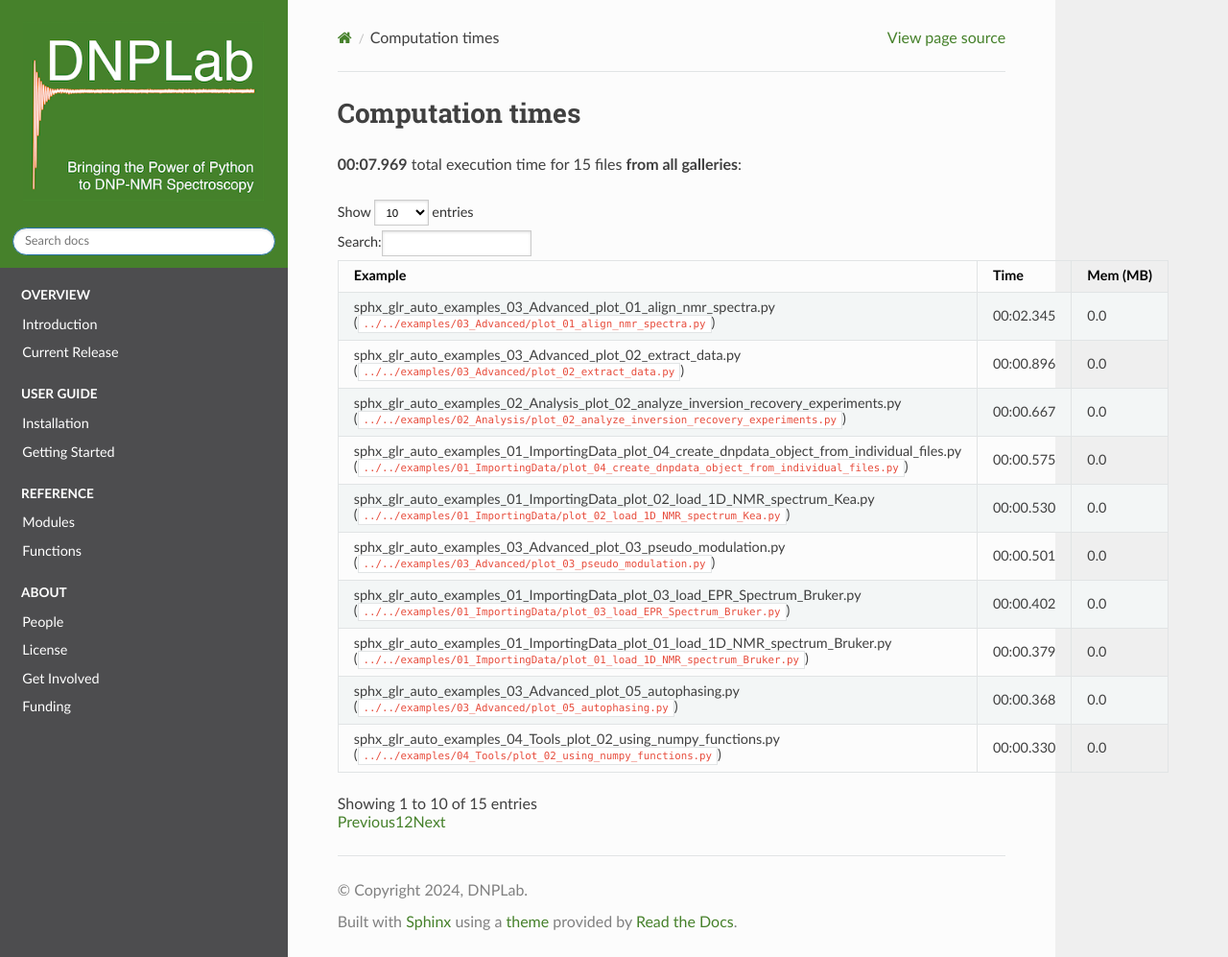
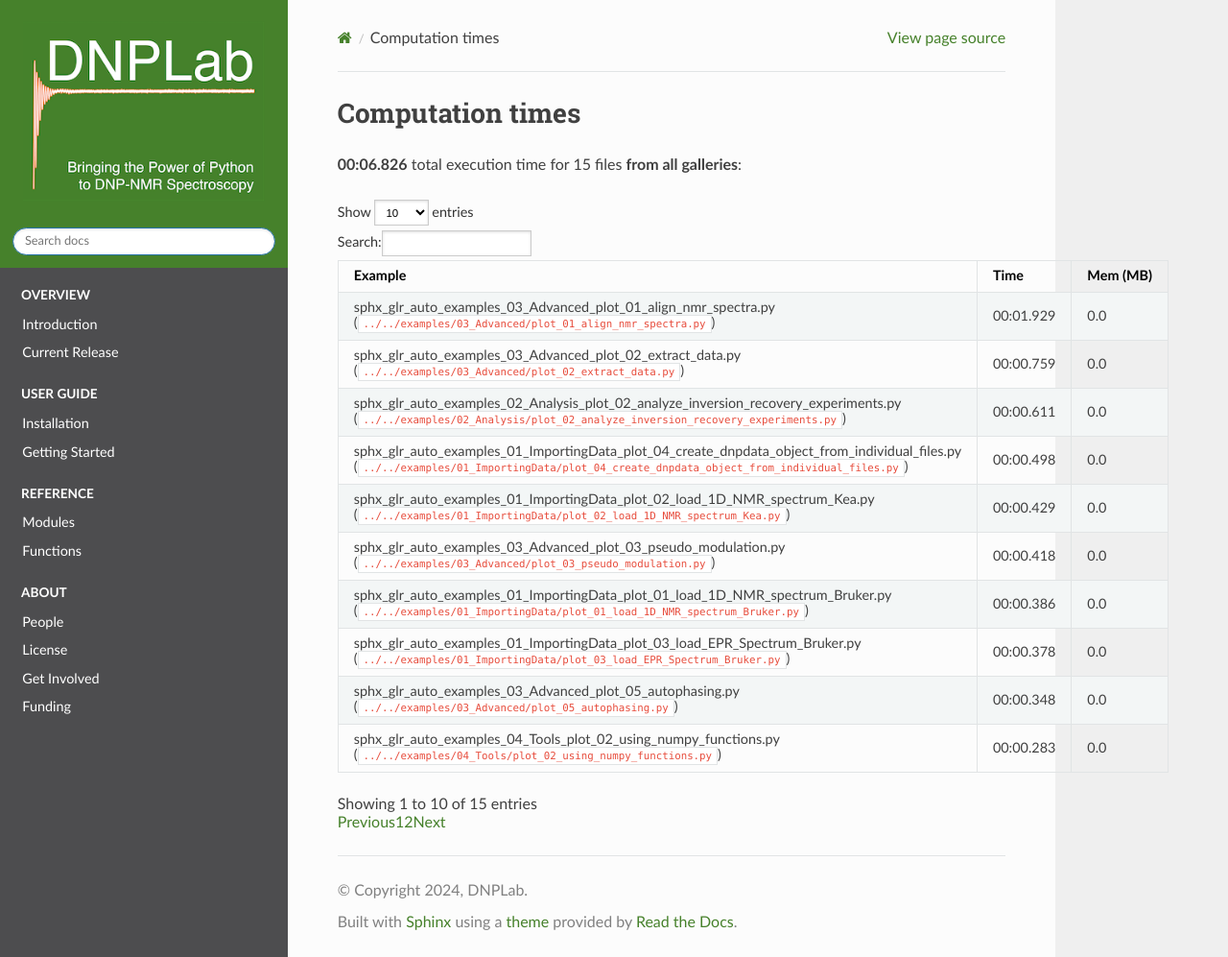
Before and after one commit to DNPLab/DNPLab, a Sphinx documentation site: the page built from docs/source/sg_execution_times.rst, in a window 1280 px wide and 997 px high. Shown: the whole window at 96% size. Built offline with Sphinx 7.4.7 and the Read the Docs theme 2.0.0, drawn with Linux system fonts in a browser that asks for light colours; pages that are not in the unit, such as notebooks, are missing from menus; a script that is not in the unit is left out.

Commit message:
Fixing typo

```diff
--- a/docs/source/installation.rst
+++ b/docs/source/installation.rst
@@ -77,7 +77,7 @@ If you wish to install a specific version of DNPLab typ the following comman in
 
     $ pip install dnplab==1.0.11
 
-install Preliminary Release
+Install Preliminary Release
 ---------------------------
 If you wish to use a pre-release version of DNPLab (downloaded from the GitHub repository) we recommend first uninstalling the current DNPLab version. Clone (or download or fork ...) the desired branch from the GitHub website. In a terminal window navigate into the directory that contains the setup.py file and type the following command into the terminal window:
 
--- a/docs/source/sg_execution_times.rst
+++ b/docs/source/sg_execution_times.rst
@@ -6,7 +6,7 @@
 
 Computation times
 =================
-**00:07.969** total execution time for 15 files **from all galleries**:
+**00:06.826** total execution time for 15 files **from all galleries**:
 
 .. container::
 
@@ -33,47 +33,47 @@ Computation times
      - Time
      - Mem (MB)
    * - :ref:`sphx_glr_auto_examples_03_Advanced_plot_01_align_nmr_spectra.py` (``../../examples/03_Advanced/plot_01_align_nmr_spectra.py``)
-     - 00:02.345
+     - 00:01.929
      - 0.0
    * - :ref:`sphx_glr_auto_examples_03_Advanced_plot_02_extract_data.py` (``../../examples/03_Advanced/plot_02_extract_data.py``)
-     - 00:00.896
+     - 00:00.759
      - 0.0
    * - :ref:`sphx_glr_auto_examples_02_Analysis_plot_02_analyze_inversion_recovery_experiments.py` (``../../examples/02_Analysis/plot_02_analyze_inversion_recovery_experiments.py``)
-     - 00:00.667
+     - 00:00.611
      - 0.0
    * - :ref:`sphx_glr_auto_examples_01_ImportingData_plot_04_create_dnpdata_object_from_individual_files.py` (``../../examples/01_ImportingData/plot_04_create_dnpdata_object_from_individual_files.py``)
-     - 00:00.575
+     - 00:00.498
      - 0.0
    * - :ref:`sphx_glr_auto_examples_01_ImportingData_plot_02_load_1D_NMR_spectrum_Kea.py` (``../../examples/01_ImportingData/plot_02_load_1D_NMR_spectrum_Kea.py``)
-     - 00:00.530
+     - 00:00.429
      - 0.0
    * - :ref:`sphx_glr_auto_examples_03_Advanced_plot_03_pseudo_modulation.py` (``../../examples/03_Advanced/plot_03_pseudo_modulation.py``)
-     - 00:00.501
+     - 00:00.418
+     - 0.0
+   * - :ref:`sphx_glr_auto_examples_01_ImportingData_plot_01_load_1D_NMR_spectrum_Bruker.py` (``../../examples/01_ImportingData/plot_01_load_1D_NMR_spectrum_Bruker.py``)
+     - 00:00.386
      - 0.0
    * - :ref:`sphx_glr_auto_examples_01_ImportingData_plot_03_load_EPR_Spectrum_Bruker.py` (``../../examples/01_ImportingData/plot_03_load_EPR_Spectrum_Bruker.py``)
-     - 00:00.402
-     - 0.0
-   * - :ref:`sphx_glr_auto_examples_01_ImportingData_plot_01_load_1D_NMR_spectrum_Bruker.py` (``../../examples/01_ImportingData/plot_01_load_1D_NMR_spectrum_Bruker.py``)
-     - 00:00.379
+     - 00:00.378
      - 0.0
    * - :ref:`sphx_glr_auto_examples_03_Advanced_plot_05_autophasing.py` (``../../examples/03_Advanced/plot_05_autophasing.py``)
-     - 00:00.368
+     - 00:00.348
      - 0.0
    * - :ref:`sphx_glr_auto_examples_04_Tools_plot_02_using_numpy_functions.py` (``../../examples/04_Tools/plot_02_using_numpy_functions.py``)
-     - 00:00.330
+     - 00:00.283
      - 0.0
    * - :ref:`sphx_glr_auto_examples_03_Advanced_plot_04_phase_cycling.py` (``../../examples/03_Advanced/plot_04_phase_cycling.py``)
-     - 00:00.315
+     - 00:00.276
      - 0.0
    * - :ref:`sphx_glr_auto_examples_02_Analysis_plot_03_peak_linewidth.py` (``../../examples/02_Analysis/plot_03_peak_linewidth.py``)
-     - 00:00.246
+     - 00:00.161
      - 0.0
    * - :ref:`sphx_glr_auto_examples_02_Analysis_plot_01_load_2D_calculate_DNP_enhancements.py` (``../../examples/02_Analysis/plot_01_load_2D_calculate_DNP_enhancements.py``)
-     - 00:00.187
+     - 00:00.153
+     - 0.0
+   * - :ref:`sphx_glr_auto_examples_04_Tools_plot_01_larmor_frequency.py` (``../../examples/04_Tools/plot_01_larmor_frequency.py``)
+     - 00:00.102
      - 0.0
    * - :ref:`sphx_glr_auto_examples_01_ImportingData_plot_05_indexing_dnpdata_objects.py` (``../../examples/01_ImportingData/plot_05_indexing_dnpdata_objects.py``)
-     - 00:00.120
+     - 00:00.095
      - 0.0
-   * - :ref:`sphx_glr_auto_examples_04_Tools_plot_01_larmor_frequency.py` (``../../examples/04_Tools/plot_01_larmor_frequency.py``)
-     - 00:00.108
-     - 0.0
```
